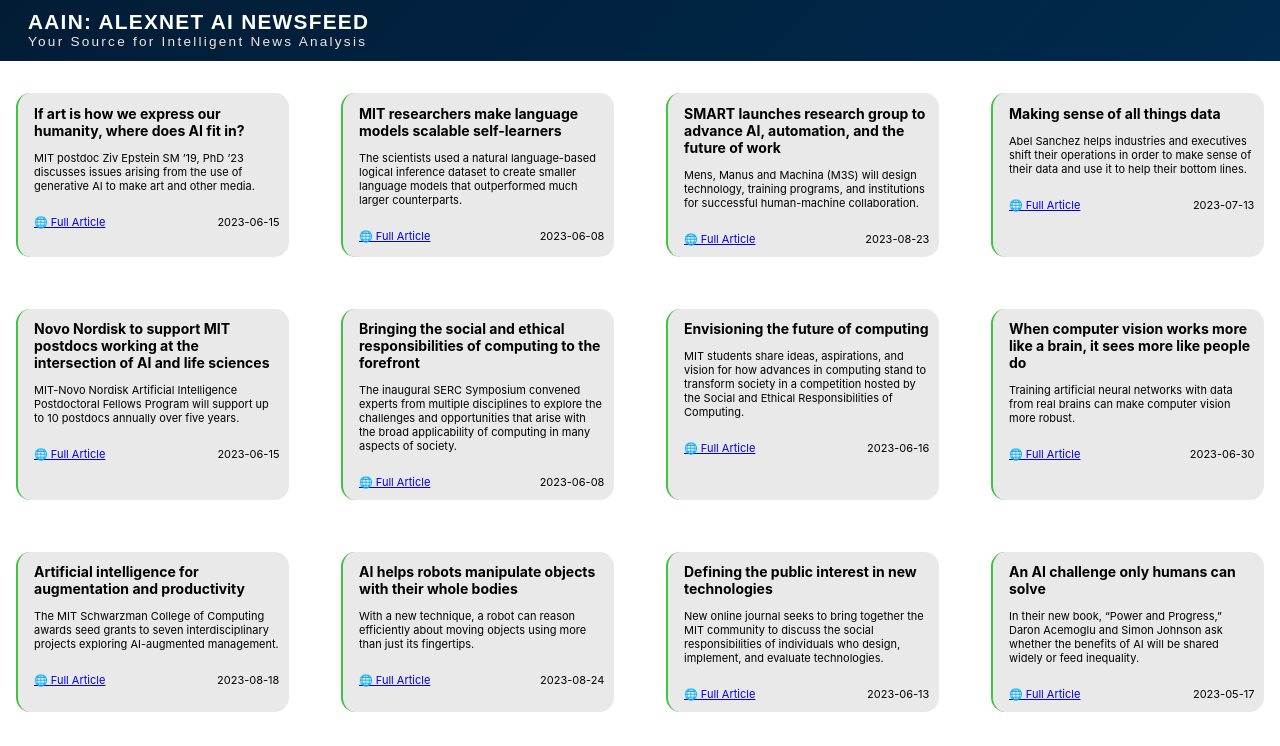
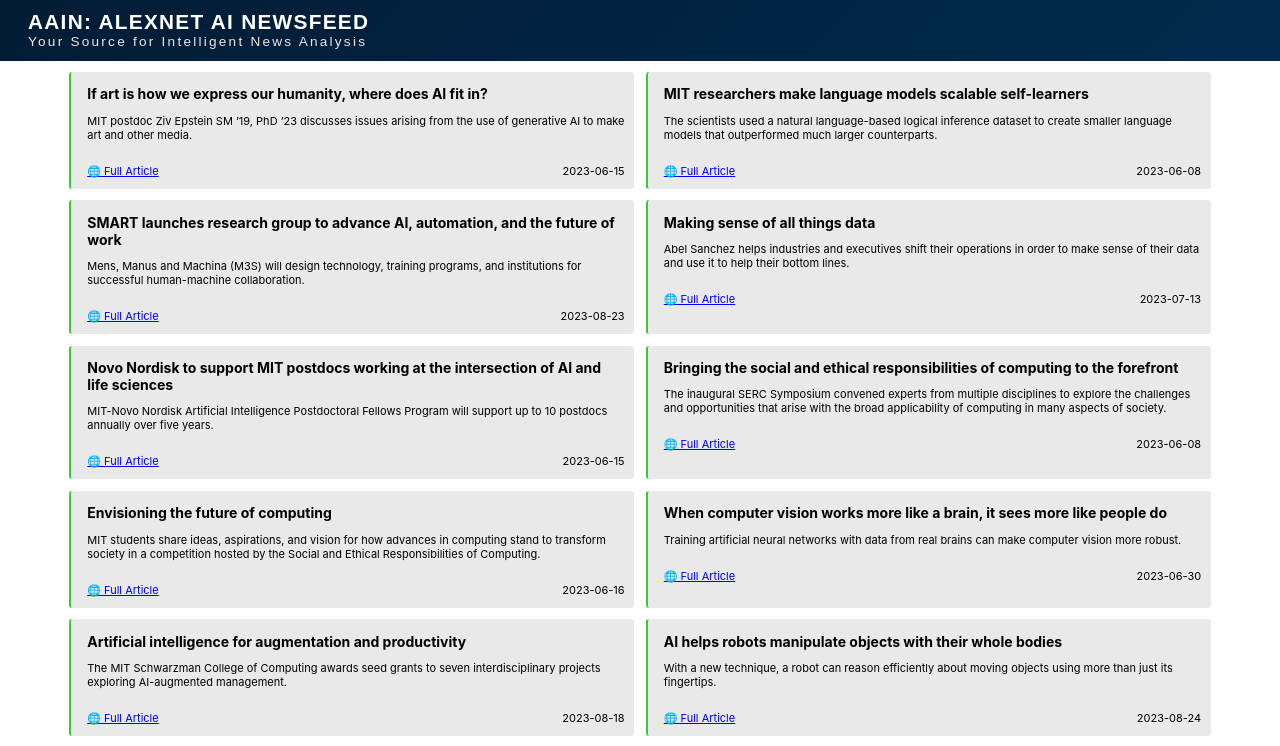
Before and after one commit to OlofHarrysson/iths-data-engineering-group-alexnet, a React (Create React App) app in the folder app/: page / in a window 1280 px wide. Shown: the top 746 px of the page. Built offline with nearby package versions, Linux system fonts and the light colour scheme.

Commit message:
improved spacing

```diff
--- a/app/src/App.css
+++ b/app/src/App.css
@@ -9,19 +9,39 @@
 
 /* Conatins for all article-cards */
 .card-space {
-  margin-top: 1rem;
+  margin-top: 0.66rem;
+  margin-right: 2rem;
+  margin-left: 2rem;
   display: grid;
-  gap: 20px;
-  grid-template-columns: repeat(auto-fill, minmax(300px, 1fr));
+  gap: 1px;
+  grid-template-columns: repeat(auto-fill, minmax(420px, 1fr));
+}
+
+@media (max-width: 840px) {
+  .card-space {
+    margin-right: 0rem;
+    margin-left: 0rem;
+  }
+}
+
+@media (min-width: 841px) {
+  .card-space {
+    margin-right: 4rem;
+    margin-left: 4rem;
+  }
 }
 
 .articles-card {
   background-color: #e9e9e9;
   padding-left: 1rem;
   padding-right: 0.6rem;
-  margin: 1rem;
+  padding-top: 0.1rem;
+  margin-left: 0.33rem;
+  margin-right: 0.33rem;
+  margin-top: 0rem;
+  margin-bottom: 0.66rem;
   border-left: 2px solid #41c241;
-  border-radius: 0.9rem;
+  border-radius: 0.2rem;
 }
 
 .article-footer {
```
